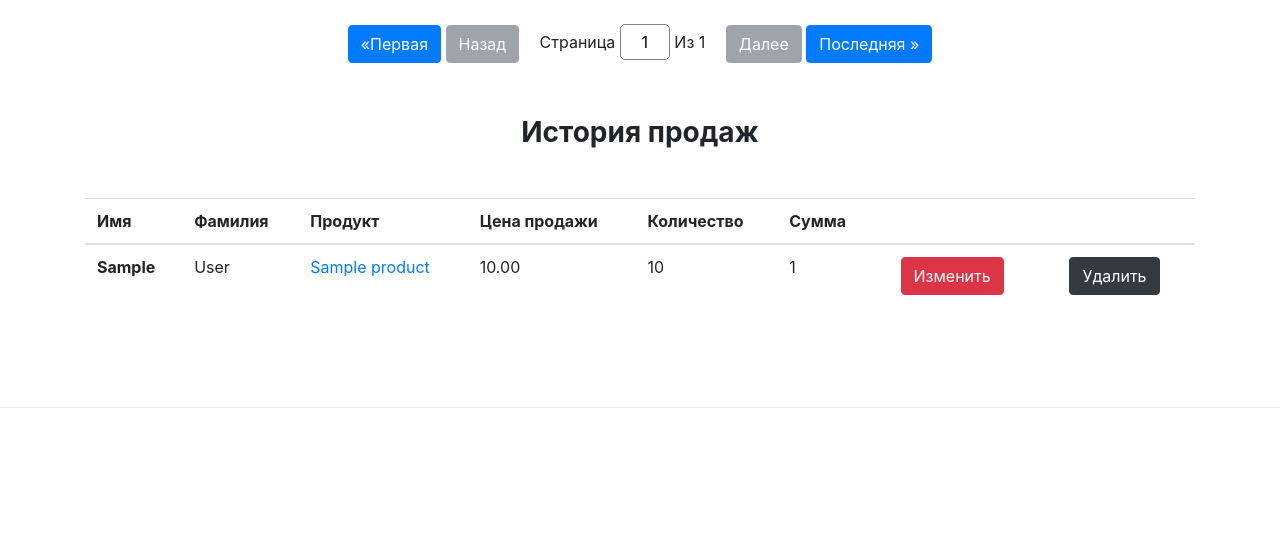
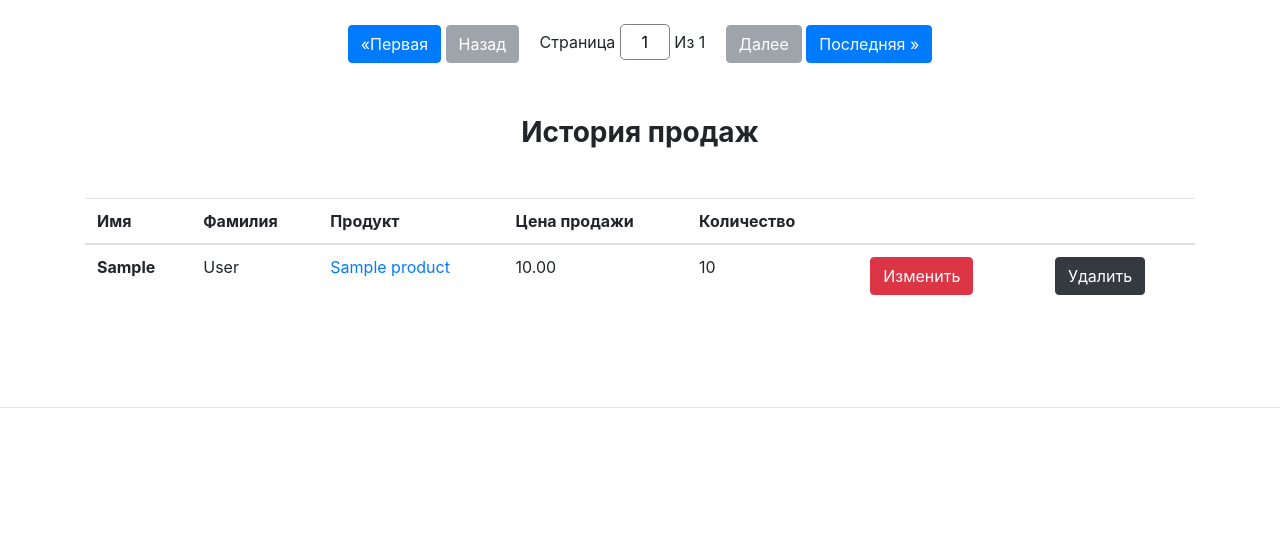
Before and after one commit to dshwets/ESDP-project, a Django app: page /sellinghistory/ in a window 1280 px wide. Shown: the part 56-603 px from the top of the page. Run offline with Django 3.2, Linux system fonts and the light colour scheme; a user stored in the database is signed in; tables that the repository leaves empty hold one stand-in row (values such as "Sample post"); some libraries are stand-ins or nearby versions.

Commit message:
#119 отредактирована разметка html

```diff
--- a/source/sellinghistories/templates/sellig_history_list.html
+++ b/source/sellinghistories/templates/sellig_history_list.html
@@ -23,7 +23,6 @@
         <th scope="col">Продукт</th>
         <th scope="col">Цена продажи</th>
         <th scope="col">Количество</th>
-        <th scope="col">Сумма</th>
         <th scope="col"></th>
         <th scope="col"></th>
     </tr>
@@ -36,7 +35,6 @@
         <td><a href="#">{{s_his.product.title}}</a></td>
         <td>{{s_his.selling_price }}</td>
         <td>{{s_his.qty }}</td>
-        <td>1</td>
 
                 <td><a href="#">
                 <button type="button" class="btn btn-danger ml-3"> {% trans 'Изменить'%}</button></a></td>
```
